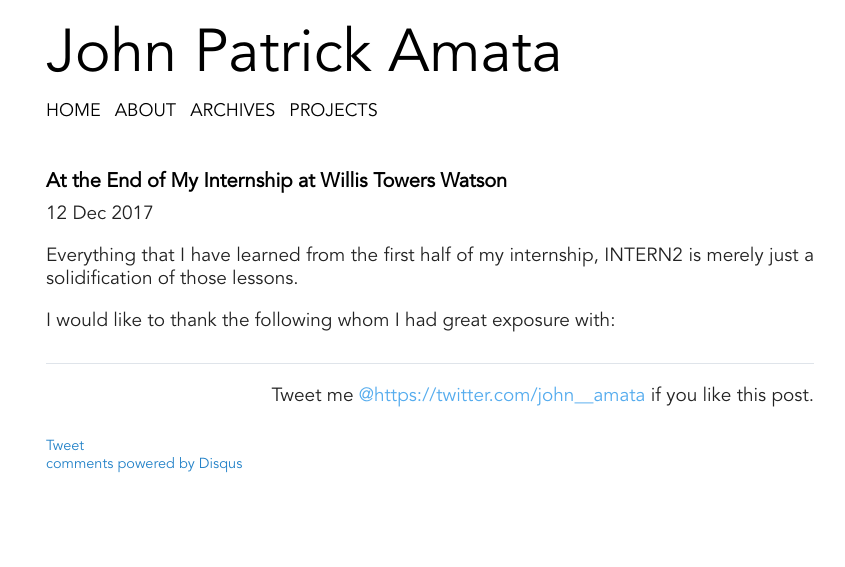
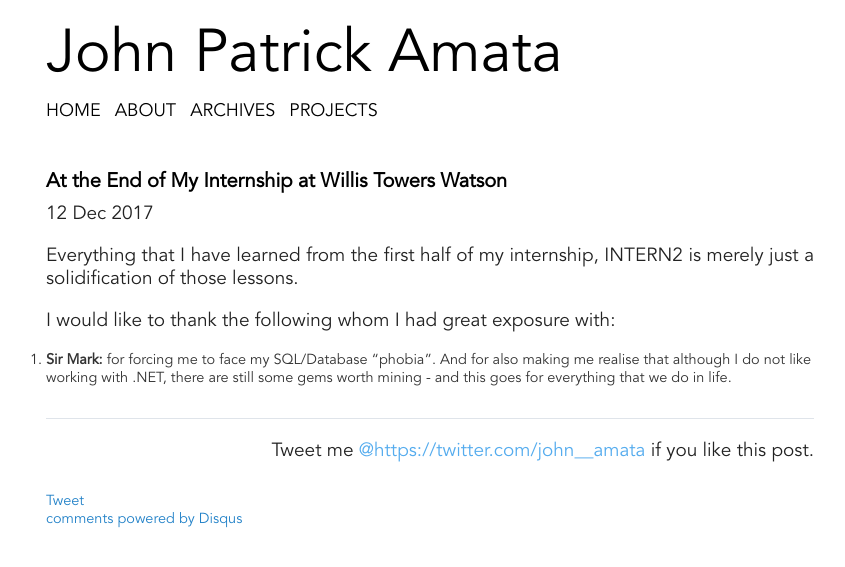
Before and after one commit to jpamata/jpamata.github.io, a Jekyll site: the page built from _posts/2017-12-12-my-internship-willis-towers-watson.md, in a window 1280 px wide. Shown: the top 567 px of the page, without its empty margins (210-1055 px from the left). Built offline with Jekyll 4.4.1, drawn with Linux system fonts in a browser that asks for light colours; comment, search, counter and statistics services are not loaded.

Commit message:
Update 2017-12-12-my-internship-willis-towers-watson.md

```diff
--- a/_posts/2017-12-12-my-internship-willis-towers-watson.md
+++ b/_posts/2017-12-12-my-internship-willis-towers-watson.md
@@ -9,3 +9,5 @@
 
 <p align="justify">Everything that I have learned from the first half of my internship, INTERN2 is merely just a solidification of those lessons. </p>
 <p align="justify">I would like to thank the following whom I had great exposure with:</p>
+<ol>
+  <li><strong>Sir Mark:</strong> for forcing me to face my SQL/Database “phobia”. And for also making me realise that although I do not like working with .NET, there are still some gems worth mining - and this goes for everything that we do in life.</li>
```
